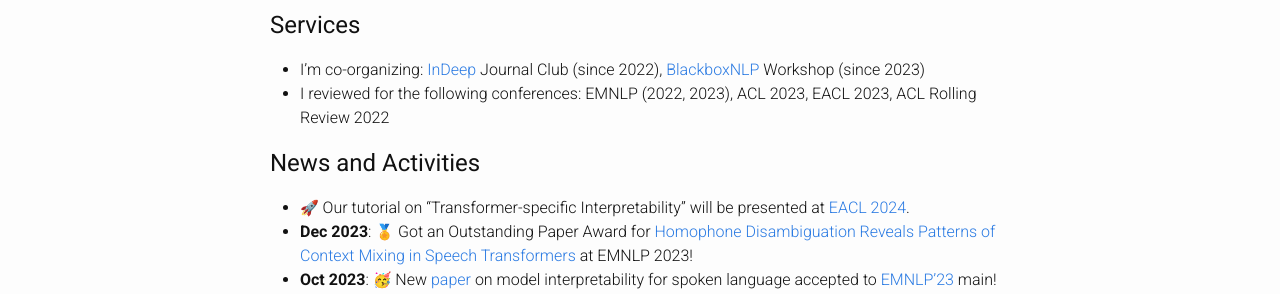
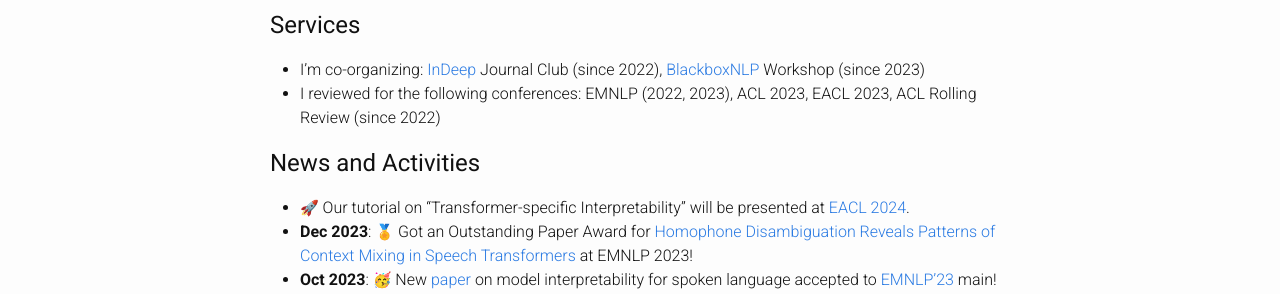
Before and after one commit to hmohebbi/hmohebbi.github.io, a Jekyll site: the page built from index.md, in a window 1280 px wide. Shown: the part 619-913 px from the top of the page. Built offline with Jekyll 4.4.1, drawn with Linux system fonts in a browser that asks for light colours; a style sheet for code colours, icons or effects is not loaded.

Commit message:
Update index.md

```diff
--- a/index.md
+++ b/index.md
@@ -36,7 +36,7 @@ Before that, I got my Bachelor’s in Computer Engineering from [Ferdowsi Univer
 ## Services
 <!-- ## <span style="color:#424242">Services </span> -->
 * I'm co-organizing: [InDeep](https://projects.illc.uva.nl/indeep/) Journal Club (since 2022), [BlackboxNLP](https://blackboxnlp.github.io/) Workshop (since 2023)
-* I reviewed for the following conferences: EMNLP (2022, 2023), ACL 2023, EACL 2023, ACL Rolling Review 2022
+* I reviewed for the following conferences: EMNLP (2022, 2023), ACL 2023, EACL 2023, ACL Rolling Review (since 2022)
 
 ## News and Activities
 <!-- ## <span style="color:#424242">News and Activities </span> -->
```
